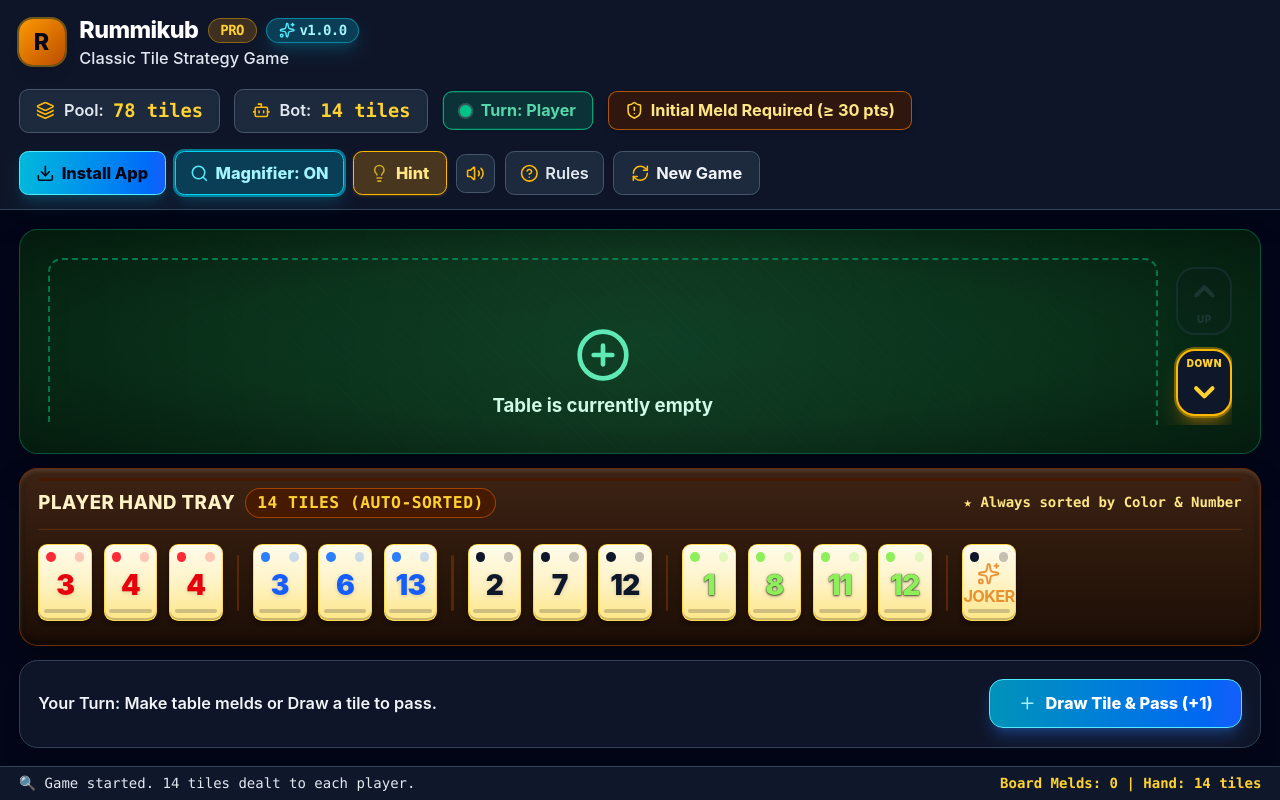
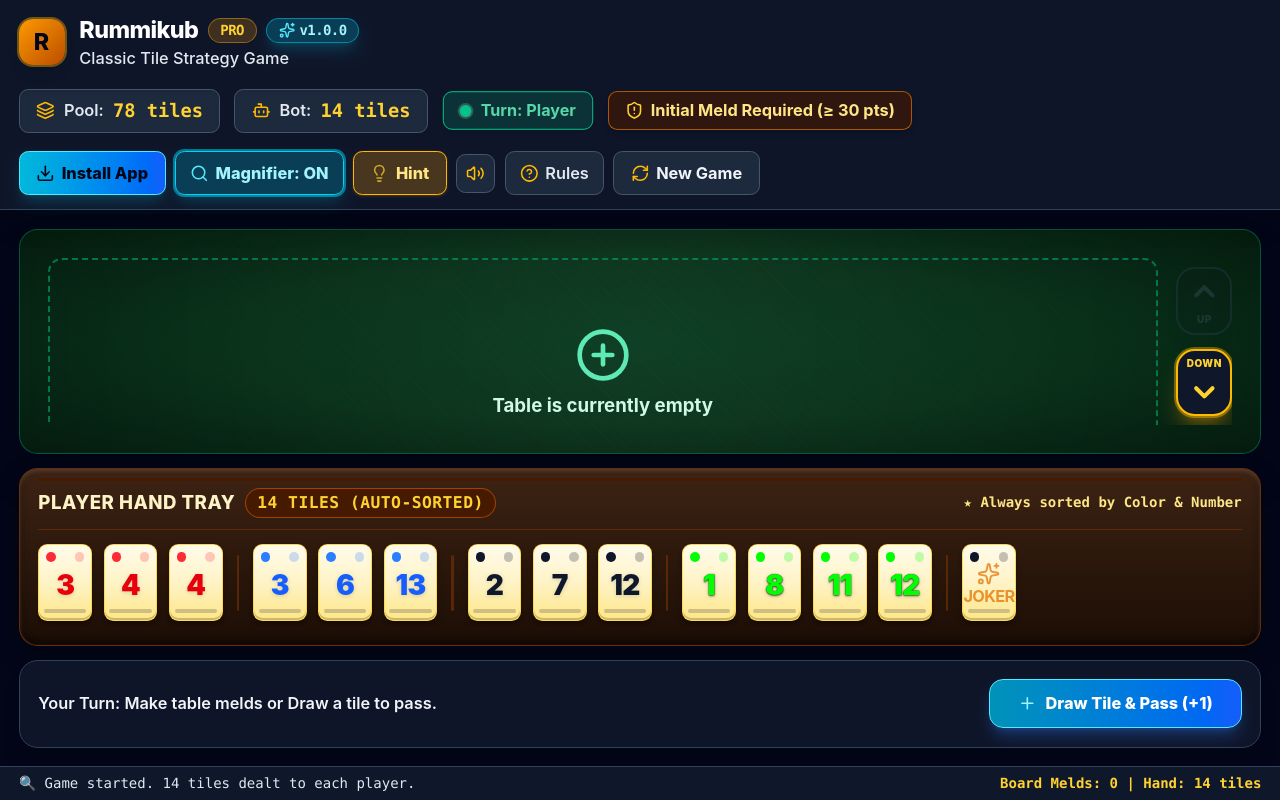
Before and after one commit to tryggth/games, a React (Vite) app: page / in a window 1280 px wide. Built offline with nearby package versions, Linux system fonts and the light colour scheme.

Commit message:
Change green tiles to bright green (#00FF00) and rename label to Green across components, hints, and rules

```diff
--- a/public/sw.js
+++ b/public/sw.js
@@ -1,4 +1,4 @@
-const CACHE_NAME = 'rummikub-pwa-v1.0.1787514767200';
+const CACHE_NAME = 'rummikub-pwa-v1.0.1788737326027';
 const ASSETS_TO_CACHE = [
   './',
   './index.html',
--- a/public/version.json
+++ b/public/version.json
@@ -1,5 +1,5 @@
 {
-  "version": "v1.0.1787514767200",
-  "buildVersion": "rummikub-pwa-v1.0.1787514767200",
-  "timestamp": 1787514767205
+  "version": "v1.0.1788737326027",
+  "buildVersion": "rummikub-pwa-v1.0.1788737326027",
+  "timestamp": 1788737326029
 }
--- a/src/components/RulesModal.tsx
+++ b/src/components/RulesModal.tsx
@@ -64,7 +64,7 @@
               <div className="p-4 rounded-xl bg-slate-800 border border-slate-600 shadow-sm">
                 <h4 className="font-extrabold text-amber-300 mb-1.5 text-sm uppercase tracking-wider">Groups</h4>
                 <p className="text-sm text-slate-200 leading-relaxed">
-                  3 or 4 tiles of the <strong className="text-white">same number value</strong> with <strong className="text-white">different colors</strong> (e.g. Red 7, Blue 7, Black 7, Lime 7).
+                  3 or 4 tiles of the <strong className="text-white">same number value</strong> with <strong className="text-white">different colors</strong> (e.g. Red 7, Blue 7, Black 7, Green 7).
                 </p>
               </div>
 
--- a/src/components/TileComponent.tsx
+++ b/src/components/TileComponent.tsx
@@ -35,9 +35,9 @@
     border: 'border-slate-800/30',
   },
   yellow: {
-    text: 'text-[#8df05b] font-black [text-shadow:_0_1px_2px_rgba(0,0,0,0.6),_0_0_1px_rgba(0,0,0,0.8)]',
-    bg: 'bg-[#8df05b]/15',
-    border: 'border-[#8df05b]/40',
+    text: 'text-[#00FF00] font-black [text-shadow:_0_1px_2px_rgba(0,0,0,0.6),_0_0_1px_rgba(0,0,0,0.8)]',
+    bg: 'bg-[#00FF00]/15',
+    border: 'border-[#00FF00]/40',
   },
 };
 
@@ -133,7 +133,7 @@
     const colorDisplayName = tile.isJoker
       ? 'JOKER'
       : tile.color === 'yellow'
-      ? 'LIME'
+      ? 'GREEN'
       : tile.color.toUpperCase();
 
     return createPortal(
@@ -157,7 +157,7 @@
               tile.color === 'red' && 'bg-red-500',
               tile.color === 'blue' && 'bg-blue-500',
               tile.color === 'black' && 'bg-slate-900',
-              tile.color === 'yellow' && 'bg-[#8df05b]'
+              tile.color === 'yellow' && 'bg-[#00FF00]'
             )}
           />
           <span
@@ -166,7 +166,7 @@
               tile.color === 'red' && 'bg-red-500',
               tile.color === 'blue' && 'bg-blue-500',
               tile.color === 'black' && 'bg-slate-900',
-              tile.color === 'yellow' && 'bg-[#8df05b]'
+              tile.color === 'yellow' && 'bg-[#00FF00]'
             )}
           />
         </div>
@@ -249,7 +249,7 @@
               tile.color === 'red' && 'bg-red-500',
               tile.color === 'blue' && 'bg-blue-500',
               tile.color === 'black' && 'bg-slate-900',
-              tile.color === 'yellow' && 'bg-[#8df05b]'
+              tile.color === 'yellow' && 'bg-[#00FF00]'
             )}
           />
           <span
@@ -259,7 +259,7 @@
               tile.color === 'red' && 'bg-red-500',
               tile.color === 'blue' && 'bg-blue-500',
               tile.color === 'black' && 'bg-slate-900',
-              tile.color === 'yellow' && 'bg-[#8df05b]'
+              tile.color === 'yellow' && 'bg-[#00FF00]'
             )}
           />
         </div>
--- a/src/engine/hintSolver.ts
+++ b/src/engine/hintSolver.ts
@@ -17,13 +17,13 @@
 }
 
 export function formatColorName(color: string): string {
-  return color.toLowerCase() === 'yellow' ? 'LIME' : color.toUpperCase();
+  return color.toLowerCase() === 'yellow' ? 'GREEN' : color.toUpperCase();
 }
 
 /**
  * Helper to produce a clear, human-readable description of an existing table meld.
  * Examples:
- * - "Group of 11s [BLACK, BLUE, LIME]"
+ * - "Group of 11s [BLACK, BLUE, GREEN]"
  * - "Run of RED [8, 9, 10]"
  */
 export function formatMeldDescription(meld: Meld): string {
--- a/src/engine/moveEngine.ts
+++ b/src/engine/moveEngine.ts
@@ -533,7 +533,7 @@
     idx === 0 ? { ...p, hand: createSortedHand(nextHand) } : p
   );
 
-  const colorName = drawnTile.color === 'yellow' ? 'Lime' : drawnTile.color;
+  const colorName = drawnTile.color === 'yellow' ? 'Green' : drawnTile.color;
   const tileName = drawnTile.isJoker ? 'Joker' : `${colorName} ${drawnTile.value}`;
   const nextState = advanceTurn(state, restoredBoard, updatedPlayers, remainingPool, true);
 
```
Also changed, not shown: combined_source_code.txt.
